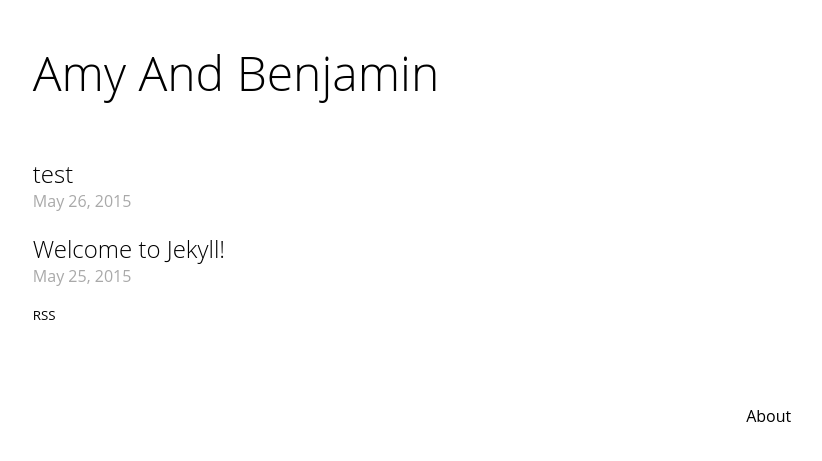
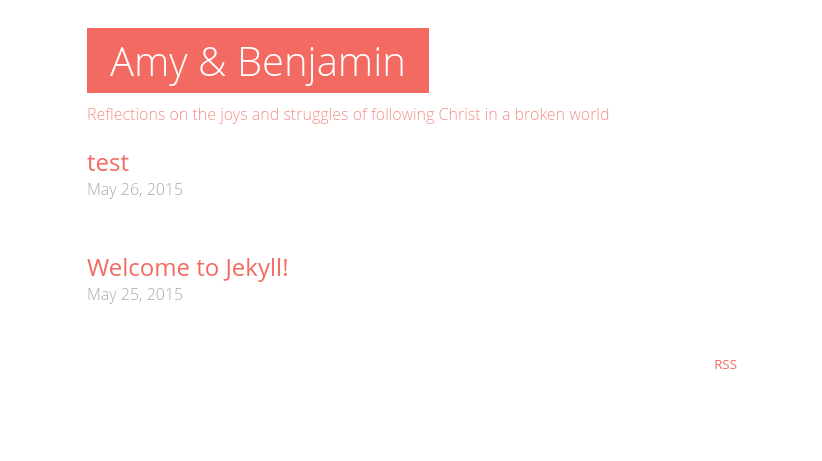
Before and after one commit to amyandbenjamin/amyandbenjamin.github.io, a Jekyll site: the page built from index.html, in a window 1280 px wide. Shown: the top 461 px of the page, without its empty margins (228-1050 px from the left). Built offline with Jekyll 4.4.1, drawn with Linux system fonts in a browser that asks for light colours.

Commit message:
Blog styling and layout changes

```diff
--- a/_config.yml
+++ b/_config.yml
@@ -1,7 +1,7 @@
 # Site settings
-title: Amy And Benjamin
+title: Amy & Benjamin
 email: helloamywilliams@gmail.com
-description:
+description: Reflections on the joys and struggles of following Christ in a broken world
 baseurl: "" # the subpath of your site, e.g. /blog/
 url: "http://amyandbenjamin.co.uk"
 twitter_username: benjaminjosephw
--- a/_includes/footer.html
+++ b/_includes/footer.html
@@ -1,11 +1,4 @@
-<nav id="footer">
-  <ul id="footer-links">
-    {% for page in site.pages %}
-      {% if page.title %}
-        <li>
-          <a class="page-link" href="{{ page.url | prepend: site.baseurl }}">{{ page.title }}</a>
-        </li>
-      {% endif %}
-    {% endfor %}
-  </ul>
-</nav>
+<footer id="footer">
+  <p><small class="rss-subscribe"><a href="{{ "/feed.xml" | prepend: site.baseurl }}">RSS</a></small></p>
+
+</footer>
--- a/_includes/header.html
+++ b/_includes/header.html
@@ -1,2 +1,14 @@
-    <h1 class="site-title"><a href="{{ site.baseurl }}/">{{ site.title }}</a></h1>
-    <h3 class="site-subtitle">{{ site.description }}</h3>
+<h1 class="site-title"><a href="{{ site.baseurl }}/">{{ site.title }}</a></h1>
+<h3 class="site-subtitle">{{ site.description }}</h3>
+
+<!--<nav>
+  <ul id="main-nav">
+    {% for page in site.pages %}
+      {% if page.title %}
+        <li>
+          <a class="page-link" href="{{ page.url | prepend: site.baseurl }}">{{ page.title }}</a>
+        </li>
+      {% endif %}
+    {% endfor %}
+  </ul>
+</nav> -->
--- a/css/main.sass
+++ b/css/main.sass
@@ -1,6 +1,19 @@
 ---
 # Only the main Sass file needs front matter (the dashes are enough)
 ---
+
+$primary: #F36A62
+$primary-dark: #C43F37
+$primary-light: #F38D87
+$light-grey: #a9a9a9
+$blue: #6495ed
+
+*
+  max-width: 100%
+
+$primary: #F36A62
+$primary-dark: #C43F37
+$primary-light: #F38D87
 
 *
   max-width: 100%
@@ -8,6 +21,10 @@
 html
   font-size: 100%
   font-family: 'Open Sans', 'Droid Sans', 'Source Sans Pro', 'Helvetica Neue', Verdana, Tahoma, Arial, sans-serif
+
+h1,h2,h3,h4,h5,h6
+  margin: 0
+  padding: 0
 
 ol
   padding-left: 1.5rem
@@ -18,10 +35,12 @@ ul
 
 a
   text-decoration: none
-  color: #000
+  color: $primary
   transition: color 0.2s ease-in 0s
   &:hover
-    color: #6495ed
+    color: $primary-dark
+  &:visited
+    color: $primary-light
 
 blockquote
   display: flex
@@ -42,28 +61,55 @@ blockquote
 
 #container
   margin: auto
-  width: 60%
+  width: 80%
+  max-width: 650px
   min-width: 18rem
 
 .site-title, .site-subtitle
   display: inline-block
   vertical-align: middle
 .site-title
-  font-size: 3rem
+  font-size: 2.5em
   font-weight: lighter
-  margin-right: 1.5rem
+  margin: 20px 0 10px 0
+  background-color: $primary
+  padding: 5px 23px
+  a
+    color: white
+    &:hover
+      color: $primary-light
 .site-subtitle
-  padding-left: 1.5rem
-  font-size: small
+  font-weight: lighter
+  font-size: 1em
+  margin: 0 0 20px 0
+  color: $primary-light
 
 #content
-  text-autospace: ideograph-alpha
   .meta
     .article-title
+      font-weight: normal
+      margin-bottom: 0
+      color: $primary
+    .article-date
       font-weight: lighter
-      margin-bottom: 0
-    .article-date
-      color: #a9a9a9
+      color: $light-grey
+      margin: 0
+    .article-tag-list
+      cursor: default
+      margin: 0
+      padding: 0
+      font-size: 80%
+      list-style-type: none
+      .article-tag
+        font-weight: lighter
+        background-color: $light-grey
+        color: white
+        padding: 3px 8px
+        list-style-type: none
+        display: inline-block
+    .article-description
+      font-weight: lighter
+
   .extra
     float: right
     padding-left: 0.5rem
@@ -72,10 +118,13 @@ blockquote
     padding: 0
     margin: 0
     color: #696969
+  .abstract-list-item
+    margin-bottom: 50px
   #more
     display: none
   .article-content
     padding-top: 0.5rem
+    font-weight: lighter
     h2
       font-weight: lighter
       font-size: 1.3rem
@@ -90,8 +139,6 @@ blockquote
         color: #6495ed
       img
         margin-left: -0.3rem
-    p
-      font-weight: normal
   figure.highlight
     margin-right: 0
     margin-left: 0
@@ -105,20 +152,21 @@ blockquote
       max-width: 40%
       float: right
 
-#footer-links
-  clear: right
+ul#main-nav
   list-style-type: none
-  padding-top: 3rem
-  float: right
-  ul
-    list-style-type: none
-    float: right
+  width: 100%
+  margin: 0 0 50px 0
+  padding: 0
   li
-    float: left
+    display: inline-block
     margin-left: 1rem
+    &:first-child
+      margin-left: 0
   a
     display: inline-block
-  .zh
-    word-break-cjk: break-word
-    width: 1rem
-    letter-spacing: 1rem
+
+#footer
+  width: 100%
+  margin-top: 50px
+  .rss-subscribe
+    float: right
--- a/index.html
+++ b/index.html
@@ -6,17 +6,27 @@ layout: default
 
   <ul class="abstract-list">
     {% for post in site.posts %}
-      <li>
+      <li class="abstract-list-item">
         <div class="meta">
-          <h2 class="article-title">
-            <a class="post-link" href="{{ post.url | prepend: site.baseurl }}">{{ post.title }}</a>
-          </h2>
-          <span class="article-date">{{ post.date | date: "%b %-d, %Y" }}</span>
+          <a class="post-link" href="{{ post.url | prepend: site.baseurl }}">
+            <h2 class="article-title">{{ post.title }}</h2>
+            <span class="article-date">{{ post.date | date: "%b %-d, %Y" }}</span>
+          </a>
+          {% if post.description %}
+            <p class="article-description">{{ post.description | strip_html | strip_newlines }}</p>
+          {% endif %}
+          {% if post.tags %}
+            <div class="meta">
+              <ul class="article-tag-list">
+                {% for tag in post.tags %}
+                  <li class="article-tag">{{ tag }}</li>
+                {% endfor %}
+              </ul>
+            </div>
+          {% endif %}
         </div>
       </li>
     {% endfor %}
   </ul>
 
-  <p><small class="rss-subscribe"><a href="{{ "/feed.xml" | prepend: site.baseurl }}">RSS</a></small></p>
-
 </div>
```
Also changed, not shown: _layouts/post.html (+9 -0 lines).
